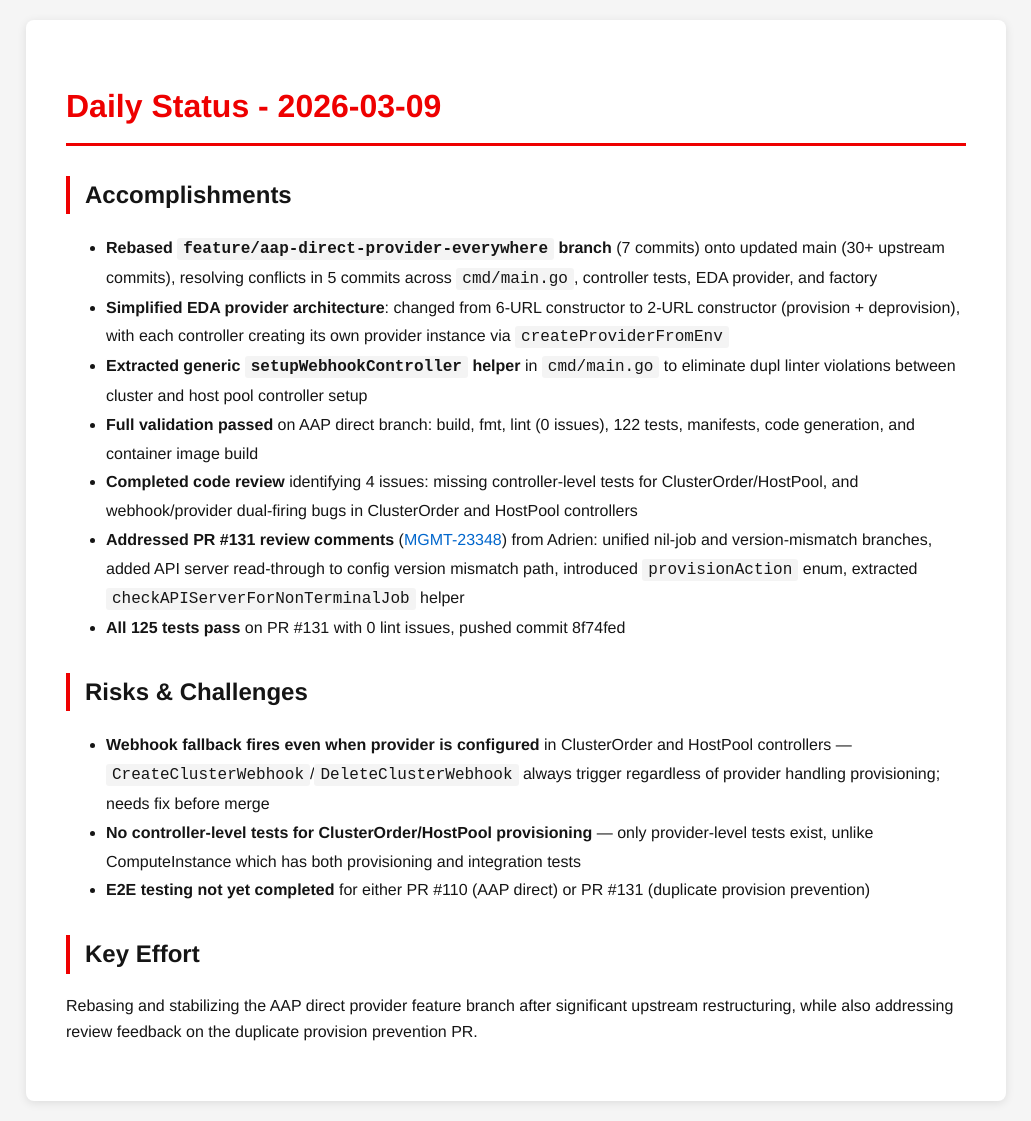
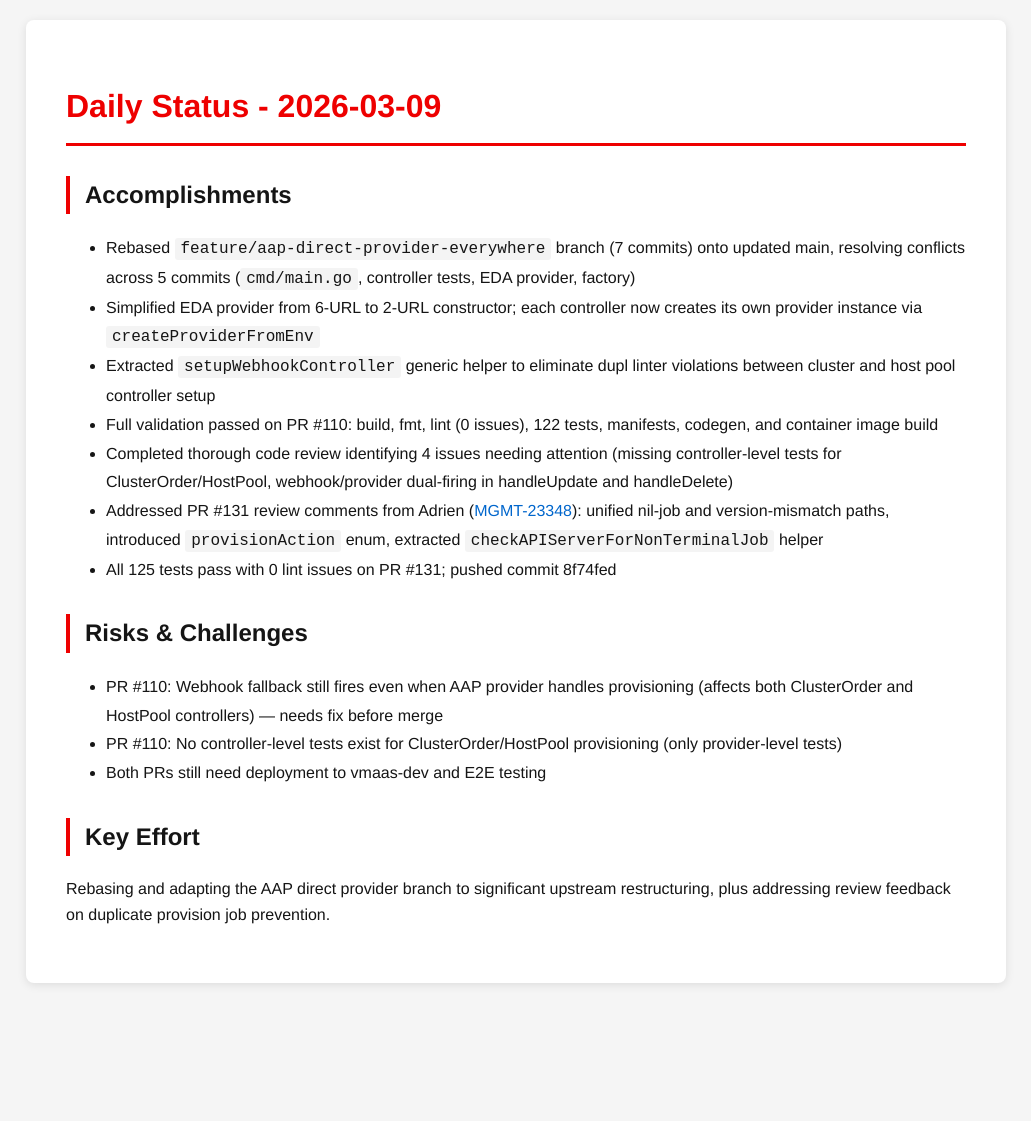
Before and after one commit to tzvatot/daily-status, a Jekyll site: the page built from 2026-03-09.md, in a window 1280 px wide. Shown: the whole page, without its empty margins (124-1155 px from the left). Built offline with Jekyll 4.4.1, drawn with Linux system fonts in a browser that asks for light colours; after the commit the page ends 1003 px from its top, so only the background shows below that.

Commit message:
Daily status update - 2026-03-09

```diff
--- a/2026-03-09.md
+++ b/2026-03-09.md
@@ -7,18 +7,18 @@ date: 2026-03-09
 # Daily Status - 2026-03-09
 
 ## Accomplishments
-- **Rebased `feature/aap-direct-provider-everywhere` branch** (7 commits) onto updated main (30+ upstream commits), resolving conflicts in 5 commits across `cmd/main.go`, controller tests, EDA provider, and factory
-- **Simplified EDA provider architecture**: changed from 6-URL constructor to 2-URL constructor (provision + deprovision), with each controller creating its own provider instance via `createProviderFromEnv`
-- **Extracted generic `setupWebhookController` helper** in `cmd/main.go` to eliminate dupl linter violations between cluster and host pool controller setup
-- **Full validation passed** on AAP direct branch: build, fmt, lint (0 issues), 122 tests, manifests, code generation, and container image build
-- **Completed code review** identifying 4 issues: missing controller-level tests for ClusterOrder/HostPool, and webhook/provider dual-firing bugs in ClusterOrder and HostPool controllers
-- **Addressed PR #131 review comments** ([MGMT-23348](https://issues.redhat.com/browse/MGMT-23348)) from Adrien: unified nil-job and version-mismatch branches, added API server read-through to config version mismatch path, introduced `provisionAction` enum, extracted `checkAPIServerForNonTerminalJob` helper
-- **All 125 tests pass** on PR #131 with 0 lint issues, pushed commit 8f74fed
+- Rebased `feature/aap-direct-provider-everywhere` branch (7 commits) onto updated main, resolving conflicts across 5 commits (`cmd/main.go`, controller tests, EDA provider, factory)
+- Simplified EDA provider from 6-URL to 2-URL constructor; each controller now creates its own provider instance via `createProviderFromEnv`
+- Extracted `setupWebhookController` generic helper to eliminate dupl linter violations between cluster and host pool controller setup
+- Full validation passed on PR #110: build, fmt, lint (0 issues), 122 tests, manifests, codegen, and container image build
+- Completed thorough code review identifying 4 issues needing attention (missing controller-level tests for ClusterOrder/HostPool, webhook/provider dual-firing in handleUpdate and handleDelete)
+- Addressed PR #131 review comments from Adrien ([MGMT-23348](https://issues.redhat.com/browse/MGMT-23348)): unified nil-job and version-mismatch paths, introduced `provisionAction` enum, extracted `checkAPIServerForNonTerminalJob` helper
+- All 125 tests pass with 0 lint issues on PR #131; pushed commit 8f74fed
 
 ## Risks & Challenges
-- **Webhook fallback fires even when provider is configured** in ClusterOrder and HostPool controllers — `CreateClusterWebhook`/`DeleteClusterWebhook` always trigger regardless of provider handling provisioning; needs fix before merge
-- **No controller-level tests for ClusterOrder/HostPool provisioning** — only provider-level tests exist, unlike ComputeInstance which has both provisioning and integration tests
-- **E2E testing not yet completed** for either PR #110 (AAP direct) or PR #131 (duplicate provision prevention)
+- PR #110: Webhook fallback still fires even when AAP provider handles provisioning (affects both ClusterOrder and HostPool controllers) — needs fix before merge
+- PR #110: No controller-level tests exist for ClusterOrder/HostPool provisioning (only provider-level tests)
+- Both PRs still need deployment to vmaas-dev and E2E testing
 
 ## Key Effort
-Rebasing and stabilizing the AAP direct provider feature branch after significant upstream restructuring, while also addressing review feedback on the duplicate provision prevention PR.
+Rebasing and adapting the AAP direct provider branch to significant upstream restructuring, plus addressing review feedback on duplicate provision job prevention.
```
